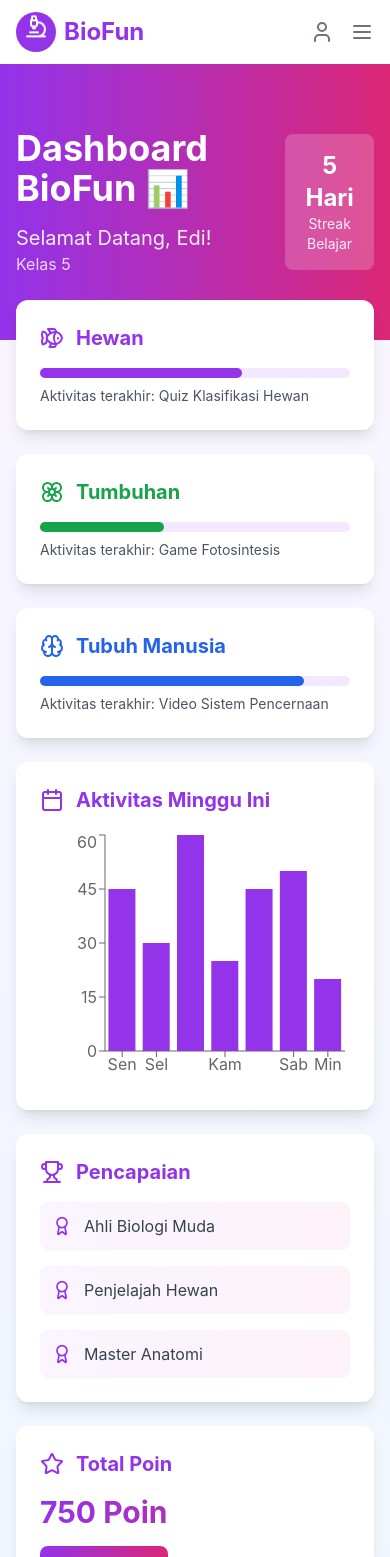
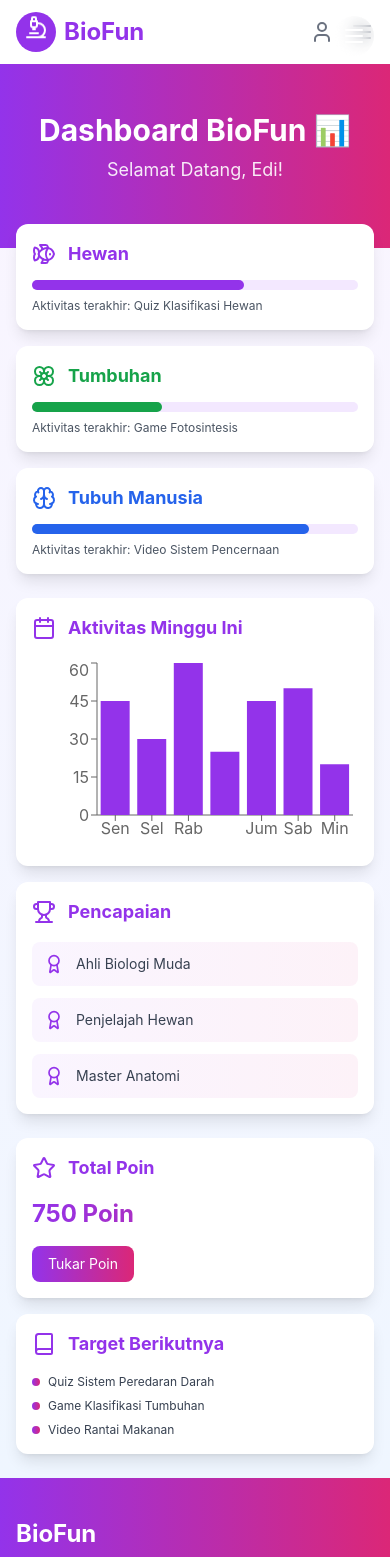
Before and after one commit to Ediw7/biofun, a React (Create React App) app: page /dashboard in a window 390 px wide. Shown: the top 1557 px of the page. Built offline with nearby package versions, Linux system fonts and the light colour scheme.

Commit message:
responsive dashboard

```diff
--- a/src/pages/Dashboard.js
+++ b/src/pages/Dashboard.js
@@ -1,6 +1,6 @@
 import React, { useState, useEffect } from 'react';
 import { BarChart, Bar, XAxis, YAxis, Tooltip, ResponsiveContainer } from 'recharts';
-import { Award, Book, Brain, Calendar, Fish, Flower, Star, Trophy, Search } from 'lucide-react';
+import { Award, Book, Brain, Calendar, Fish, Flower, Star, Trophy, Menu, X } from 'lucide-react';
 import AOS from 'aos';
 import 'aos/dist/aos.css';
 
@@ -24,6 +24,8 @@ const Dashboard = () => {
     "Master Anatomi"
   ]);
 
+  const [isMobileMenuOpen, setIsMobileMenuOpen] = useState(false);
+
   const weeklyActivity = [
     { name: 'Sen', menit: 45 },
     { name: 'Sel', menit: 30 },
@@ -42,18 +44,60 @@ const Dashboard = () => {
     });
   }, []);
 
+  const toggleMobileMenu = () => {
+    setIsMobileMenuOpen(!isMobileMenuOpen);
+  };
+
   return (
-    <div className="min-h-screen bg-gradient-to-b from-purple-50 to-blue-50">
+    <div className="min-h-screen bg-gradient-to-b from-purple-50 to-blue-50 overflow-x-hidden">
+      {/* Mobile Menu Toggle */}
+      <div className="md:hidden fixed top-4 right-4 z-50">
+        <button
+          onClick={toggleMobileMenu}
+          className="bg-white/20 backdrop-blur rounded-full p-2"
+        >
+          {isMobileMenuOpen ? <X className="text-white" /> : <Menu className="text-white" />}
+        </button>
+      </div>
+
+      {/* Mobile Sidebar Menu */}
+      {isMobileMenuOpen && (
+        <div className="fixed inset-0 bg-gradient-to-r from-purple-600 to-pink-600 z-40 p-6 pt-20 md:hidden">
+          <div className="space-y-4">
+            <div className="text-center mb-6">
+              <h2 className="text-3xl font-bold text-white mb-2">{user.name}</h2>
+              <p className="text-white/80">{user.grade}</p>
+            </div>
+            <div className="space-y-4">
+              <div className="bg-white/10 rounded-lg p-4 flex justify-between items-center">
+                <div>
+                  <p className="text-white/90">Total Poin</p>
+                  <p className="text-2xl font-bold text-white">{user.totalPoints}</p>
+                </div>
+                <Star className="text-white" size={24} />
+              </div>
+              <div className="bg-white/10 rounded-lg p-4 flex justify-between items-center">
+                <div>
+                  <p className="text-white/90">Streak Belajar</p>
+                  <p className="text-2xl font-bold text-white">{user.streak} Hari</p>
+                </div>
+                <Trophy className="text-white" size={24} />
+              </div>
+            </div>
+          </div>
+        </div>
+      )}
+
       {/* Header Section */}
-      <div className="bg-gradient-to-r from-purple-600 to-pink-600 py-16">
+      <div className="bg-gradient-to-r from-purple-600 to-pink-600 py-12 md:py-16">
         <div className="container mx-auto px-4">
-          <div className="flex justify-between items-center">
-            <div data-aos="fade-right">
-              <h1 className="text-4xl md:text-5xl font-bold text-white mb-4" data-aos="fade-right">Dashboard BioFun 📊</h1>
-              <p className="text-xl text-white/90"data-aos="fade-left" data-aos-delay="200">Selamat Datang, {user.name}!</p>
-              <p className="text-white/80"data-aos="fade-left" data-aos-delay="200">{user.grade}</p>
+          <div className="flex flex-col md:flex-row justify-between items-center">
+            <div data-aos="fade-right" className="text-center md:text-left mb-4 md:mb-0">
+              <h1 className="text-3xl md:text-5xl font-bold text-white mb-2 md:mb-4">Dashboard BioFun 📊</h1>
+              <p className="text-lg md:text-xl text-white/90"data-aos="fade-left" data-aos-delay="200">Selamat Datang, {user.name}!</p>
+              <p className="text-white/80 hidden md:block">{user.grade}</p>
             </div>
-            <div data-aos="fade-left" className="text-center">
+            <div data-aos="fade-left" className="hidden md:block text-center">
               <div className="bg-white/20 backdrop-blur rounded-lg p-4">
                 <p className="text-2xl font-bold text-white">{user.streak} Hari</p>
                 <p className="text-sm text-white/90">Streak Belajar</p>
@@ -64,61 +108,61 @@ const Dashboard = () => {
       </div>
 
       {/* Main Content */}
-      <div className="container mx-auto px-4 -mt-10">
+      <div className="container mx-auto px-4 -mt-6 md:-mt-10">
         {/* Stats Grid */}
-        <div className="grid grid-cols-1 md:grid-cols-3 gap-6 mb-6">
+        <div className="grid grid-cols-1 md:grid-cols-3 gap-4 md:gap-6 mb-6">
           {/* Hewan Progress */}
-          <div data-aos="zoom-in" data-aos-delay="100" className="bg-white rounded-xl p-6 shadow-lg hover:shadow-xl transition-shadow">
+          <div data-aos="zoom-in" data-aos-delay="100" className="bg-white rounded-xl p-4 md:p-6 shadow-lg hover:shadow-xl transition-shadow">
             <div className="flex items-center gap-3">
               <Fish className="text-purple-600" size={24} />
-              <h3 className="text-xl font-bold text-purple-600">Hewan</h3>
+              <h3 className="text-lg md:text-xl font-bold text-purple-600">Hewan</h3>
             </div>
-            <div className="mt-4">
+            <div className="mt-3 md:mt-4">
               <div className="w-full bg-purple-100 rounded-full h-2.5">
                 <div
                   className="bg-purple-600 h-2.5 rounded-full"
                   style={{ width: `${learningStats.hewan.progress}%` }}
                 ></div>
               </div>
-              <p className="text-sm text-gray-600 mt-2">
+              <p className="text-xs md:text-sm text-gray-600 mt-2">
                 Aktivitas terakhir: {learningStats.hewan.lastActivity}
               </p>
             </div>
           </div>
 
           {/* Tumbuhan Progress */}
-          <div data-aos="zoom-in" data-aos-delay="200" className="bg-white rounded-xl p-6 shadow-lg hover:shadow-xl transition-shadow">
+          <div data-aos="zoom-in" data-aos-delay="200" className="bg-white rounded-xl p-4 md:p-6 shadow-lg hover:shadow-xl transition-shadow">
             <div className="flex items-center gap-3">
               <Flower className="text-green-600" size={24} />
-              <h3 className="text-xl font-bold text-green-600">Tumbuhan</h3>
+              <h3 className="text-lg md:text-xl font-bold text-green-600">Tumbuhan</h3>
             </div>
-            <div className="mt-4">
+            <div className="mt-3 md:mt-4">
               <div className="w-full bg-purple-100 rounded-full h-2.5">
                 <div
                   className="bg-green-600 h-2.5 rounded-full"
                   style={{ width: `${learningStats.tumbuhan.progress}%` }}
                 ></div>
               </div>
-              <p className="text-sm text-gray-600 mt-2">
+              <p className="text-xs md:text-sm text-gray-600 mt-2">
                 Aktivitas terakhir: {learningStats.tumbuhan.lastActivity}
               </p>
             </div>
           </div>
 
           {/* Manusia Progress */}
-          <div data-aos="zoom-in" data-aos-delay="300" className="bg-white rounded-xl p-6 shadow-lg hover:shadow-xl transition-shadow">
+          <div data-aos="zoom-in" data-aos-delay="300" className="bg-white rounded-xl p-4 md:p-6 shadow-lg hover:shadow-xl transition-shadow">
             <div className="flex items-center gap-3">
               <Brain className="text-blue-600" size={24} />
-              <h3 className="text-xl font-bold text-blue-600">Tubuh Manusia</h3>
+              <h3 className="text-lg md:text-xl font-bold text-blue-600">Tubuh Manusia</h3>
             </div>
-            <div className="mt-4">
+            <div className="mt-3 md:mt-4">
               <div className="w-full bg-purple-100 rounded-full h-2.5">
                 <div
                   className="bg-blue-600 h-2.5 rounded-full"
                   style={{ width: `${learningStats.manusia.progress}%` }}
                 ></div>
               </div>
-              <p className="text-sm text-gray-600 mt-2">
+              <p className="text-xs md:text-sm text-gray-600 mt-2">
                 Aktivitas terakhir: {learningStats.manusia.lastActivity}
               </p>
             </div>
@@ -126,14 +170,14 @@ const Dashboard = () => {
         </div>
 
         {/* Activity Chart & Achievements */}
-        <div className="grid grid-cols-1 md:grid-cols-2 gap-6 mb-6">
+        <div className="grid grid-cols-1 md:grid-cols-2 gap-4 md:gap-6 mb-6">
           {/* Weekly Activity Chart */}
-          <div data-aos="fade-right" className="bg-white rounded-xl p-6 shadow-lg hover:shadow-xl transition-shadow">
+          <div data-aos="fade-right" className="bg-white rounded-xl p-4 md:p-6 shadow-lg hover:shadow-xl transition-shadow">
             <div className="flex items-center gap-3 mb-4">
               <Calendar className="text-purple-600" size={24} />
-              <h3 className="text-xl font-bold text-purple-600">Aktivitas Minggu Ini</h3>
+              <h3 className="text-lg md:text-xl font-bold text-purple-600">Aktivitas Minggu Ini</h3>
             </div>
-            <div className="h-64">
+            <div className="h-48 md:h-64">
               <ResponsiveContainer width="100%" height="100%">
                 <BarChart data={weeklyActivity}>
                   <XAxis dataKey="name" />
@@ -146,12 +190,12 @@ const Dashboard = () => {
           </div>
 
           {/* Achievements */}
-          <div data-aos="fade-left" className="bg-white rounded-xl p-6 shadow-lg hover:shadow-xl transition-shadow">
+          <div data-aos="fade-left" className="bg-white rounded-xl p-4 md:p-6 shadow-lg hover:shadow-xl transition-shadow">
             <div className="flex items-center gap-3 mb-4">
               <Trophy className="text-purple-600" size={24} />
-              <h3 className="text-xl font-bold text-purple-600">Pencapaian</h3>
+              <h3 className="text-lg md:text-xl font-bold text-purple-600">Pencapaian</h3>
             </div>
-            <div className="space-y-4">
+            <div className="space-y-3 md:space-y-4">
               {achievements.map((achievement, index) => (
                 <div
                   key={index}
@@ -160,7 +204,7 @@ const Dashboard = () => {
                   className="flex items-center gap-3 p-3 bg-gradient-to-r from-purple-50 to-pink-50 rounded-lg"
                 >
                   <Award className="text-purple-600" size={20} />
-                  <span className="text-gray-700">{achievement}</span>
+                  <span className="text-sm md:text-base text-gray-700">{achievement}</span>
                 </div>
               ))}
             </div>
@@ -168,32 +212,32 @@ const Dashboard = () => {
         </div>
 
         {/* Points & Next Goals */}
-        <div className="grid grid-cols-1 md:grid-cols-2 gap-6 mb-6">
-          <div data-aos="fade-up" className="bg-white rounded-xl p-6 shadow-lg hover:shadow-xl transition-shadow">
+        <div className="grid grid-cols-1 md:grid-cols-2 gap-4 md:gap-6 mb-6">
+          <div data-aos="fade-up" className="bg-white rounded-xl p-4 md:p-6 shadow-lg hover:shadow-xl transition-shadow">
             <div className="flex items-center gap-3 mb-4">
               <Star className="text-purple-600" size={24} />
-              <h3 className="text-xl font-bold text-purple-600">Total Poin</h3>
+              <h3 className="text-lg md:text-xl font-bold text-purple-600">Total Poin</h3>
             </div>
-            <div className="text-3xl font-bold bg-gradient-to-r from-purple-600 to-pink-600 text-transparent bg-clip-text">
+            <div className="text-2xl md:text-3xl font-bold bg-gradient-to-r from-purple-600 to-pink-600 text-transparent bg-clip-text">
               {user.totalPoints} Poin
             </div>
-            <button className="mt-4 bg-gradient-to-r from-purple-600 to-pink-600 text-white px-6 py-2 rounded-lg hover:opacity-90 transition-opacity">
+            <button className="mt-4 text-sm md:text-base bg-gradient-to-r from-purple-600 to-pink-600 text-white px-4 md:px-6 py-2 rounded-lg hover:opacity-90 transition-opacity">
               Tukar Poin
             </button>
           </div>
 
-          <div data-aos="fade-up" data-aos-delay="100" className="bg-white rounded-xl p-6 shadow-lg hover:shadow-xl transition-shadow">
+          <div data-aos="fade-up" data-aos-delay="100" className="bg-white rounded-xl p-4 md:p-6 shadow-lg hover:shadow-xl transition-shadow">
             <div className="flex items-center gap-3 mb-4">
               <Book className="text-purple-600" size={24} />
-              <h3 className="text-xl font-bold text-purple-600">Target Berikutnya</h3>
+              <h3 className="text-lg md:text-xl font-bold text-purple-600">Target Berikutnya</h3>
             </div>
-            <ul className="space-y-3">
+            <ul className="space-y-2 md:space-y-3">
               {['Quiz Sistem Peredaran Darah', 'Game Klasifikasi Tumbuhan', 'Video Rantai Makanan'].map((target, index) => (
                 <li
                   key={index}
                   data-aos="fade-left"
                   data-aos-delay={index * 100}
-                  className="flex items-center gap-2 text-gray-700"
+                  className="flex items-center gap-2 text-xs md:text-base text-gray-700"
                 >
                   <div className="w-2 h-2 rounded-full bg-gradient-to-r from-purple-600 to-pink-600"></div>
                   {target}
--- a/src/pages/Profile.js
+++ b/src/pages/Profile.js
@@ -96,7 +96,7 @@ const Profile = () => {
         </div>
 
         {/* Settings Section */}
-        <div className="bg-white py-6 md:py-8 rounded-xl shadow-lg p-4 md:p-6">
+        <div className="bg-white py-6 md:py-8 mb-8 rounded-xl shadow-lg p-4 md:p-6">
           <h2 className="text-xl md:text-2xl font-bold text-purple-600 mb-4">Pengaturan</h2>
           <div className="space-y-3">
             <button
```
